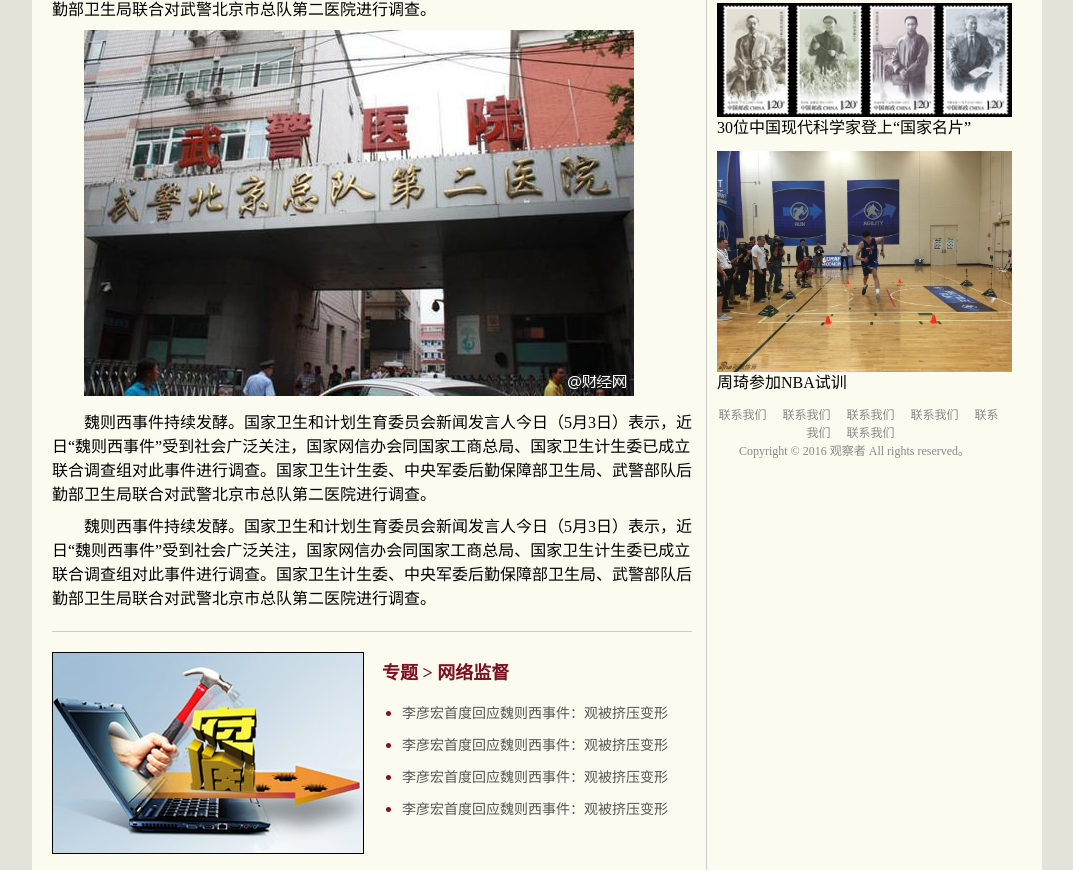
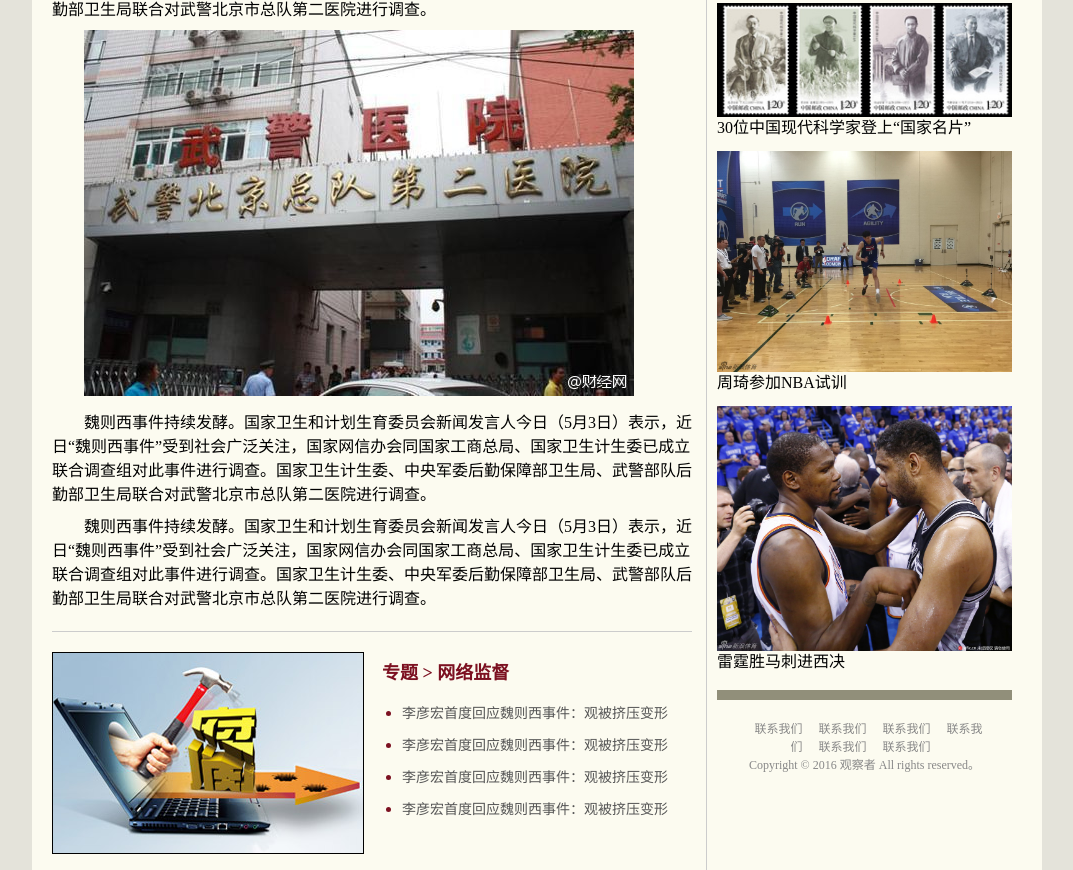
Before and after one commit to hekang1010/hekang1010.github.io, a plain HTML site: page 期中/index.html in a window 1280 px wide. Shown: the part 471-1341 px from the top of the page, without its empty margins (103-1176 px from the left). Drawn offline with Linux system fonts and the light colour scheme; a script that the page names is missing.

Commit message:
观察者

```diff
--- a/期中/index.html
+++ b/期中/index.html
@@ -107,6 +107,8 @@
                     <h3>30位中国现代科学家登上“国家名片”</h3>
                  <div class="recommend"><img src="img/222.jpg" width="295" alt="周琦"
                     <h3>周琦参加NBA试训</h3>
+                 <div class="recommend"><img src="img/123.jpg" width="295" alt="雷霆"
+                    <h3>雷霆胜马刺进西决</h3>
                 </div>
             </div>
             <!-- <h1>dddddd</h1> -->
```
Also changed, not shown: 期中/img/123.jpg (added).
